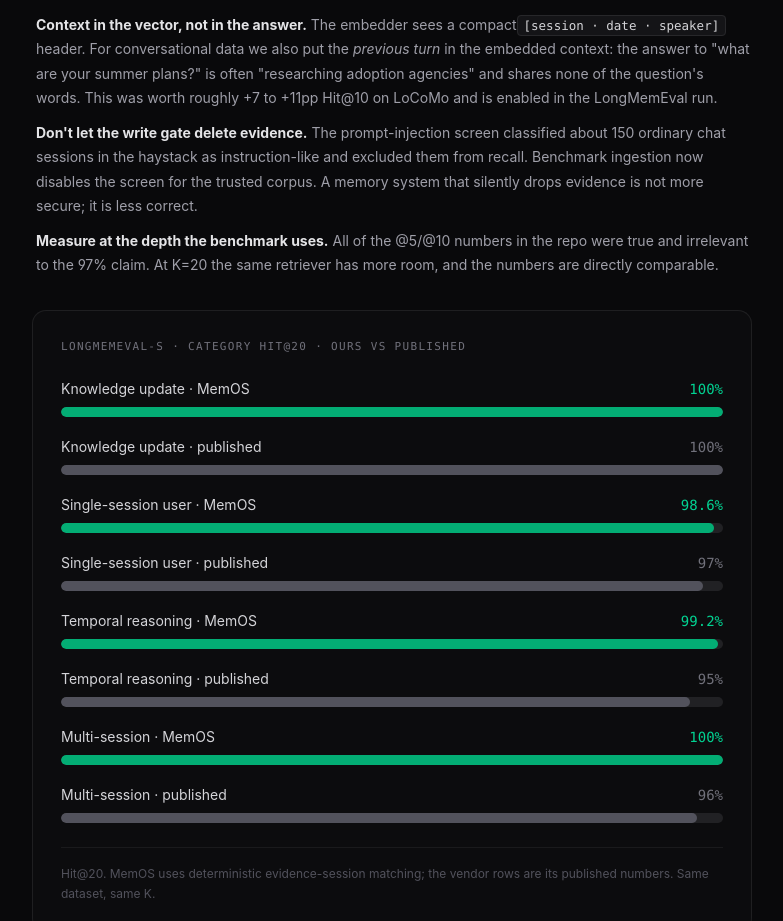
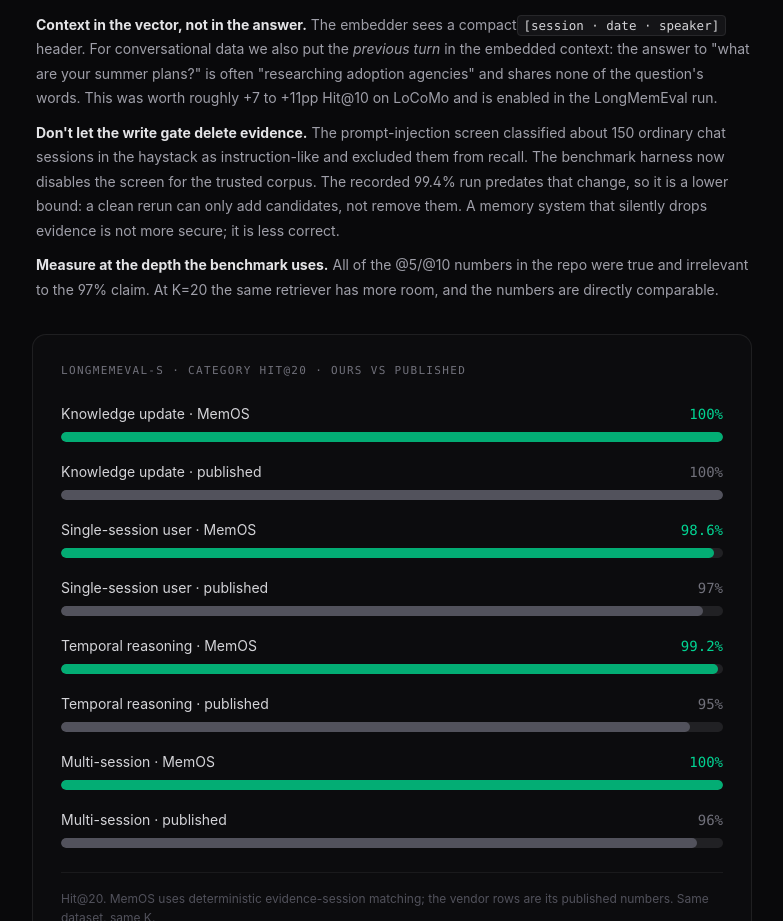
Before and after one commit to Markgatcha/memos, a Next.js app in the folder website/: page /blogs/beating-supermemory-longmemeval in a window 1280 px wide. Shown: the part 1600-2521 px from the top of the page, without its empty margins (248-1031 px from the left). Built offline with nearby package versions, Linux system fonts and the light colour scheme.

Commit message:
fix(website): scope the write-gate claim to the next benchmark run

```diff
--- a/website/app/blogs/beating-supermemory-longmemeval/page.tsx
+++ b/website/app/blogs/beating-supermemory-longmemeval/page.tsx
@@ -187,10 +187,12 @@
               <strong className="text-zinc-200">Don&apos;t let the write gate
               delete evidence.</strong> The prompt-injection screen classified
               about 150 ordinary chat sessions in the haystack as
-              instruction-like and excluded them from recall. Benchmark
-              ingestion now disables the screen for the trusted corpus. A
-              memory system that silently drops evidence is not more secure;
-              it is less correct.
+              instruction-like and excluded them from recall. The benchmark
+              harness now disables the screen for the trusted corpus. The
+              recorded 99.4% run predates that change, so it is a lower bound:
+              a clean rerun can only add candidates, not remove them. A memory
+              system that silently drops evidence is not more secure; it is
+              less correct.
             </LI>
             <LI>
               <strong className="text-zinc-200">Measure at the depth the
```
